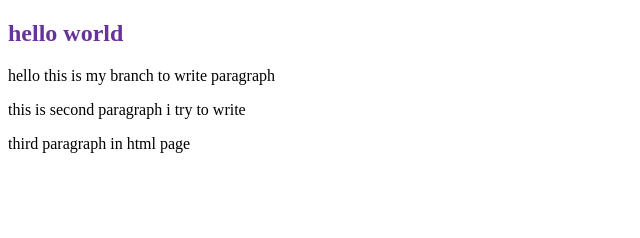
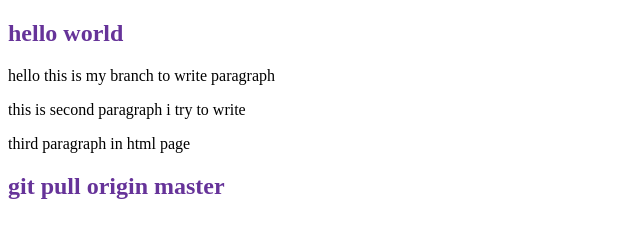
Before and after one commit to fatematayeb/myfirstrepo, a plain HTML site: page index.html in a window 1280 px wide. Shown: the whole page, without its empty margins (0-640 px from the left). Drawn offline with Linux system fonts and the light colour scheme.

Commit message:
Update index.html

```diff
--- a/index.html
+++ b/index.html
@@ -11,5 +11,6 @@
     <p>hello this is my branch to write paragraph</p>
     <p>this is second paragraph i try to write</p>
     <p>third paragraph in html page</p>
+    <h2>git pull origin master</h2>
 </body>
 </html>
```
